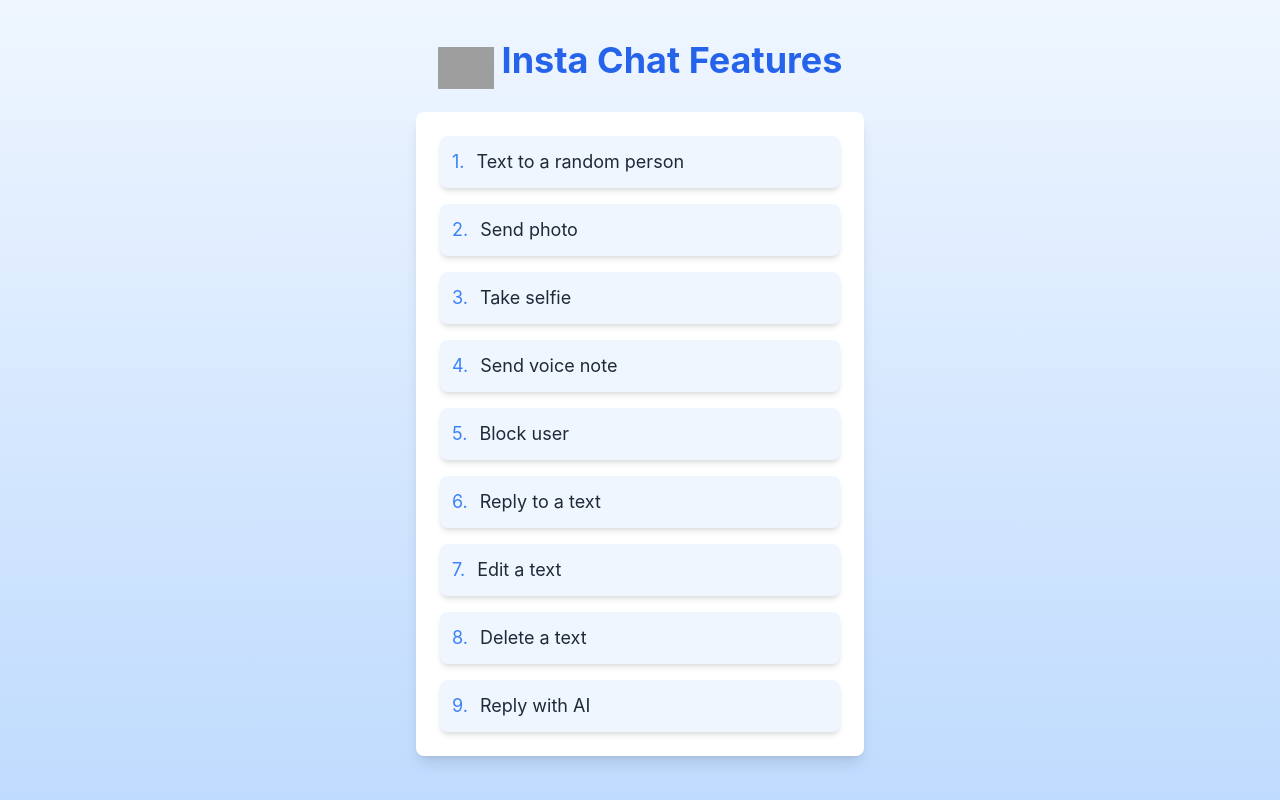
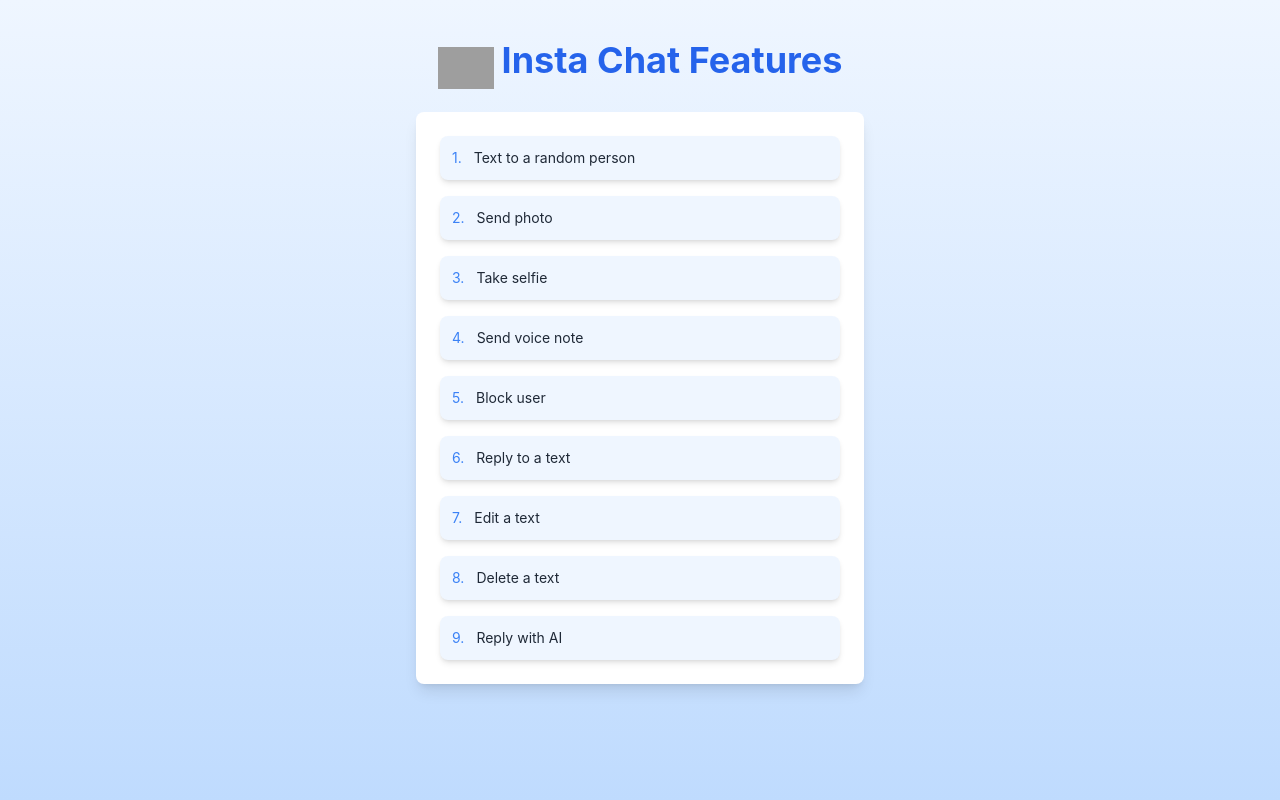
Before and after one commit to anirbansharma1996/Insta-Chat, a React (Vite) app in the folder frontend/: page /features in a window 1280 px wide. Built offline with nearby package versions, Linux system fonts and the light colour scheme; grey boxes are pictures that could not be loaded.

Commit message:
27/08/2024 - [ Reply with AI added ] (#01)

```diff
--- a/frontend/src/components/Message.jsx
+++ b/frontend/src/components/Message.jsx
@@ -595,8 +595,8 @@
               )}
             </div>
             <div>
-              <button onClick={() => handleAiReply(replyingMessage?.text)}>
-                <RiRobot3Line size={20} />
+              <button onClick={() => handleAiReply(replyingMessage?.text)} className="hover:bg-gray-300 px-2 py-1">
+                <RiRobot3Line size={20} className="text-red-700" />
               </button>
               &nbsp;&nbsp;&nbsp;
               <button onClick={() => setReplyingMessage(null)}>
--- a/frontend/src/pages/Features.jsx
+++ b/frontend/src/pages/Features.jsx
@@ -29,7 +29,7 @@
         {featuresList.map((feature, index) => (
           <li
             key={index}
-            className="flex items-center text-lg text-gray-800 p-3 bg-blue-50 rounded-lg shadow-md hover:bg-blue-100 transition-colors"
+            className="flex items-center text-sm text-gray-800 p-3 bg-blue-50 rounded-lg shadow-md hover:bg-blue-100 transition-colors"
           >
             <span className="mr-3 text-blue-500">{index + 1}.</span> {feature}
           </li>
```
